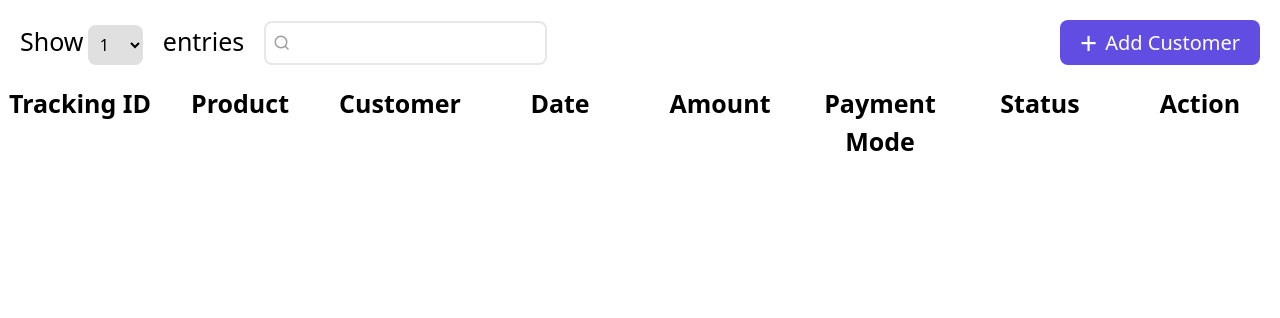
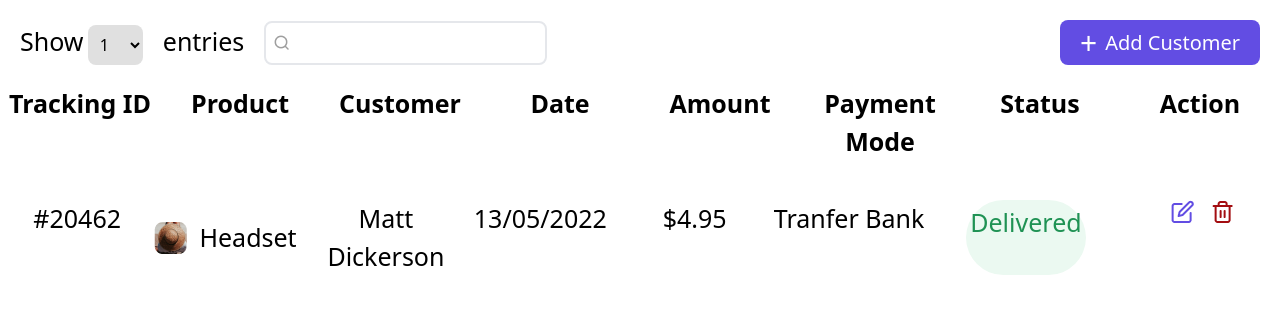
Before and after one commit to Msoleh27jr/home_work, a website: page src/index.html in a window 1280 px wide. Drawn offline with Linux system fonts and the light colour scheme.

Commit message:
first section finished

```diff
--- a/src/index.html
+++ b/src/index.html
@@ -30,6 +30,7 @@
         </div>
         <button class="flex items-center text-[20px] gap-2 bg-[#624DE3] px-5 rounded-lg text-white"><h1 class="text-[30px] text-white">+</h1>Add Customer</button>
     </header>
+    <!-- -------------------------------------------------------------- -->
     <div class="max-w-[1800px] m-auto flex">
         <div class="w-[220px] text-[25px] font-bold text-center"><h2>Tracking ID</h2></div>
         <div class="w-[220px] text-[25px] font-bold text-center"><h2>Product</h2></div>
@@ -40,5 +41,16 @@
         <div class="w-[220px] text-[25px] font-bold text-center"><h2>Status</h2></div>
         <div class="w-[220px] text-[25px] font-bold text-center"><h2>Action</h2></div>
     </div>
+    <!-- ----------------------------------------------------------------- -->
+    <div class="max-w-[1800px] m-auto py-10 flex">
+        <div class="w-[220px] text-[25px] text-center"><h2>#20462</h2></div>
+        <div class="w-[220px] text-[25px] text-center flex items-center justify-center"><img src="./images/unsplash_h0AnGGgseio.png" alt=""><h2 class="px-3">Headset</h2></div>
+        <div class="w-[220px] text-[25px] text-center"><h2>Matt Dickerson</h2></div>
+        <div class="w-[220px] text-[25px] text-center"><h2>13/05/2022</h2></div>
+        <div class="w-[220px] text-[25px] text-center"><h2>$4.95</h2></div>
+        <div class="w-[220px] text-[25px] text-center"><h2>Tranfer Bank</h2></div>
+        <div class="w-[150px] text-[25px] text-center bg-[#EBF9F1] mx-10 p-1 rounded-[50px]"><h2 class="text-[#1F9254]">Delivered</h2></div>
+        <div class="w-[220px] text-[25px] text-center"><img class="m-auto" src="./images/Frame 13.png" alt=""></div>
+    </div>
 </body>
 </html>
```
Also changed, not shown: src/images/Frame 13.png (added), src/images/unsplash_183F_vNaN8A.png (added), src/images/unsplash_Gi3iUJ1FwxI.png (added), src/images/unsplash_KYw1eUx1J7Y.png (added), src/images/unsplash_L0xOtAnv94Y.png (added), src/images/unsplash_ZmeFtu11Hpc.png (added), src/images/unsplash_ZtxED1cpB1E.png (added), src/images/unsplash_h0AnGGgseio.png (added), src/images/unsplash_lUMj2Zv5HUE.png (added), src/images/unsplash_tWOz2_EK5EQ.png (added), src/images/unsplash_yNyTV1DvmPI.png (added), src/output.css.
